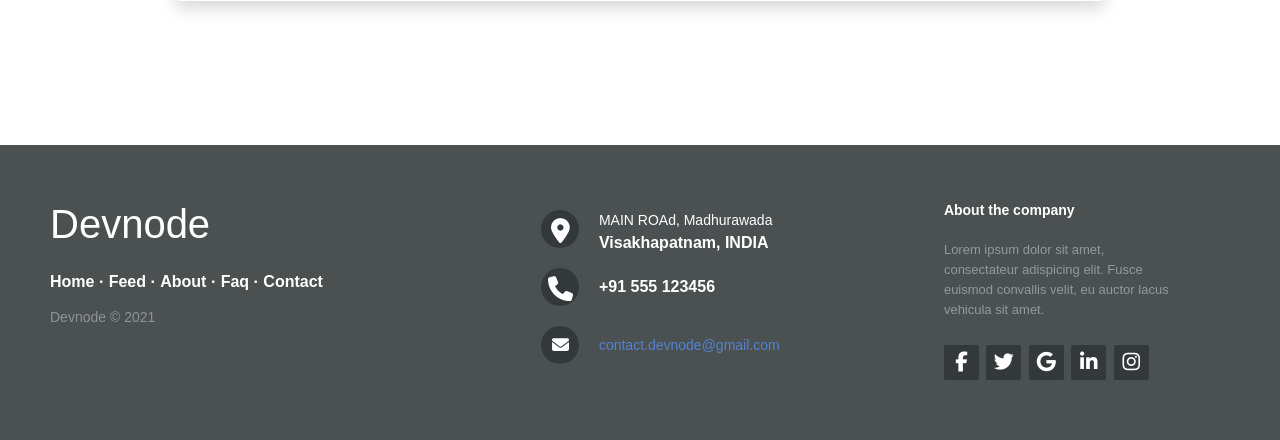
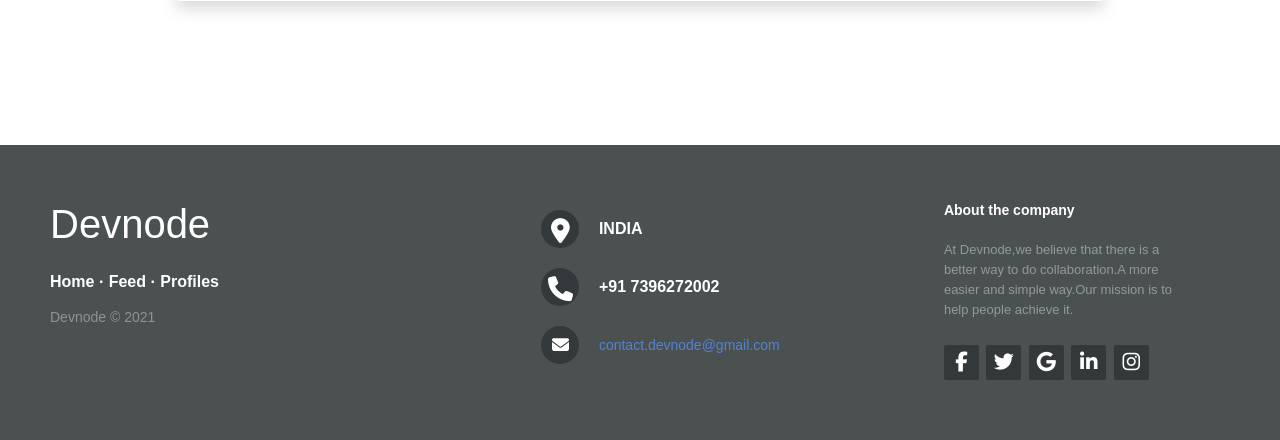
Before and after one commit to yaswanthsaivendra/Devnode, a Flask app: page /feed/new_post/ in a window 1280 px wide. Shown: the part 552-992 px from the top of the page. Run offline with Flask 2, Linux system fonts and the light colour scheme; a user stored in the database is signed in; some libraries are stand-ins or nearby versions; some web fonts are replaced.

Commit message:
updated footer

```diff
--- a/devnode/templates/create_post.html
+++ b/devnode/templates/create_post.html
@@ -72,7 +72,7 @@
                 </div>
 
                 <div>
-                    {{ form.submit(class="btn btn-primary publishbtn", value="Publish Post") }}
+                    {{ form.submit(class="btn btn-primary publishbtn", value="Publish Post",type="submit") }}
                 </div>
             </form>
         </div>
--- a/devnode/templates/layout.html
+++ b/devnode/templates/layout.html
@@ -108,22 +108,18 @@
 				·
 				<a href="{{url_for('feed')}}">Feed</a>
 				·
-				<a href="#">About</a>
-				·
-				<a href="#">Faq</a>
-				·
-				<a href="#">Contact</a>
+				<a href="{{url_for('profiles')}}">Profiles</a>
 			</p>
 			<p class="footer-company-name">Devnode &copy; 2021</p>
 		</div>
 		<div class="footer-center">
 			<div>
 				<i class="fa fa-map-marker"></i>
-				<p><span>MAIN ROAd, Madhurawada</span> Visakhapatnam, INDIA</p>
+				<p> INDIA</p>
 			</div>
 			<div>
 				<i class="fa fa-phone"></i>
-				<p>+91 555 123456</p>
+				<p>+91 7396272002</p>
 			</div>
 			<div>
 				<i class="fa fa-envelope"></i>
@@ -133,8 +129,7 @@
 		<div class="footer-right">
 			<p class="footer-company-about">
 				<span>About the company</span>
-				Lorem ipsum dolor sit amet, consectateur adispicing elit. Fusce euismod convallis velit, eu auctor lacus
-				vehicula sit amet.
+				At Devnode,we believe that there is a better way to do collaboration.A more easier and simple way.Our mission is to help people achieve it.
 			</p>
 			<div class="footer-icons">
 				<a href="#" class="social-icon">
--- a/devnode/templates/publicUserProfile.html
+++ b/devnode/templates/publicUserProfile.html
@@ -52,7 +52,9 @@
 
 <div class="wrapper">
     <div class="left">
-        <div class="coverPic"></div>
+        <div class="coverPic">
+            <img src="/static/cover_pics/default_cover_pic.jpg" alt="" srcset="">
+        </div>
         <div class="profilePicWrapper">
             <div class="profilePic">
                 <img src="{{ user.profile_image_file }}"
```
